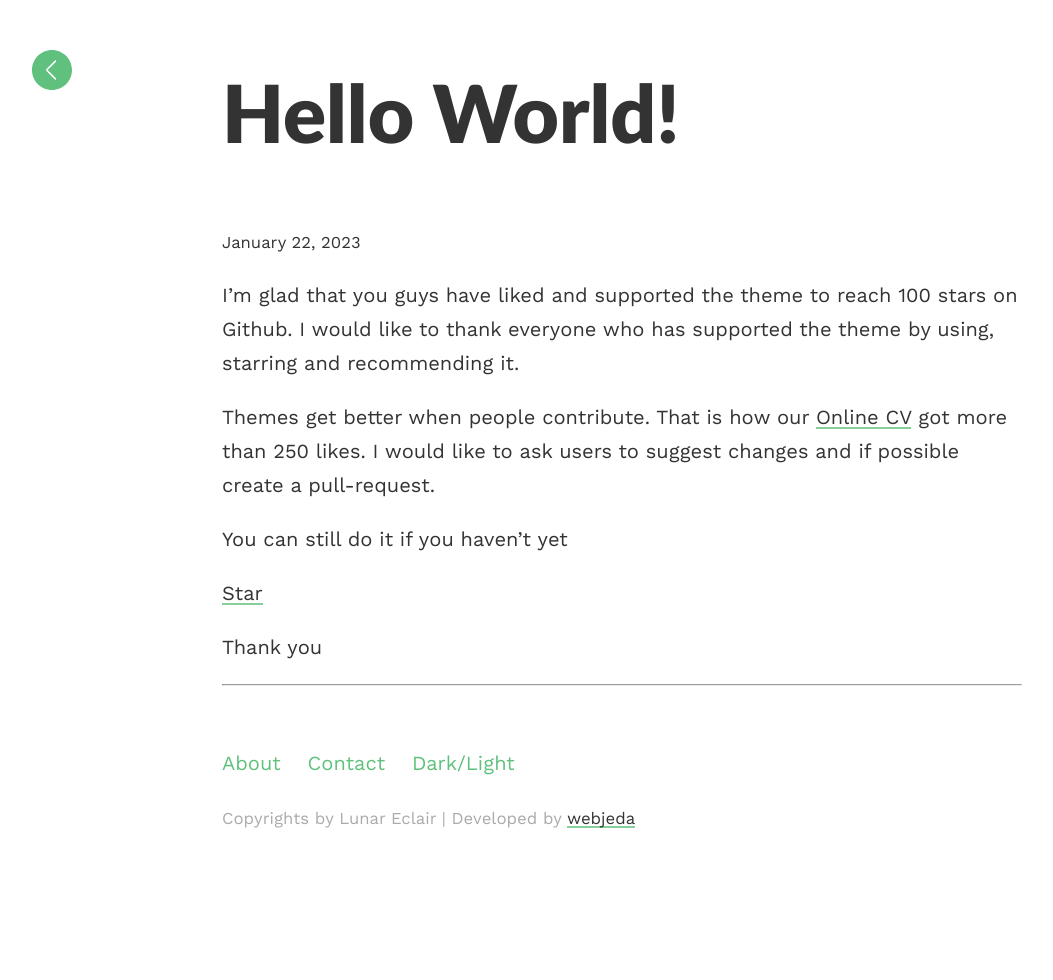
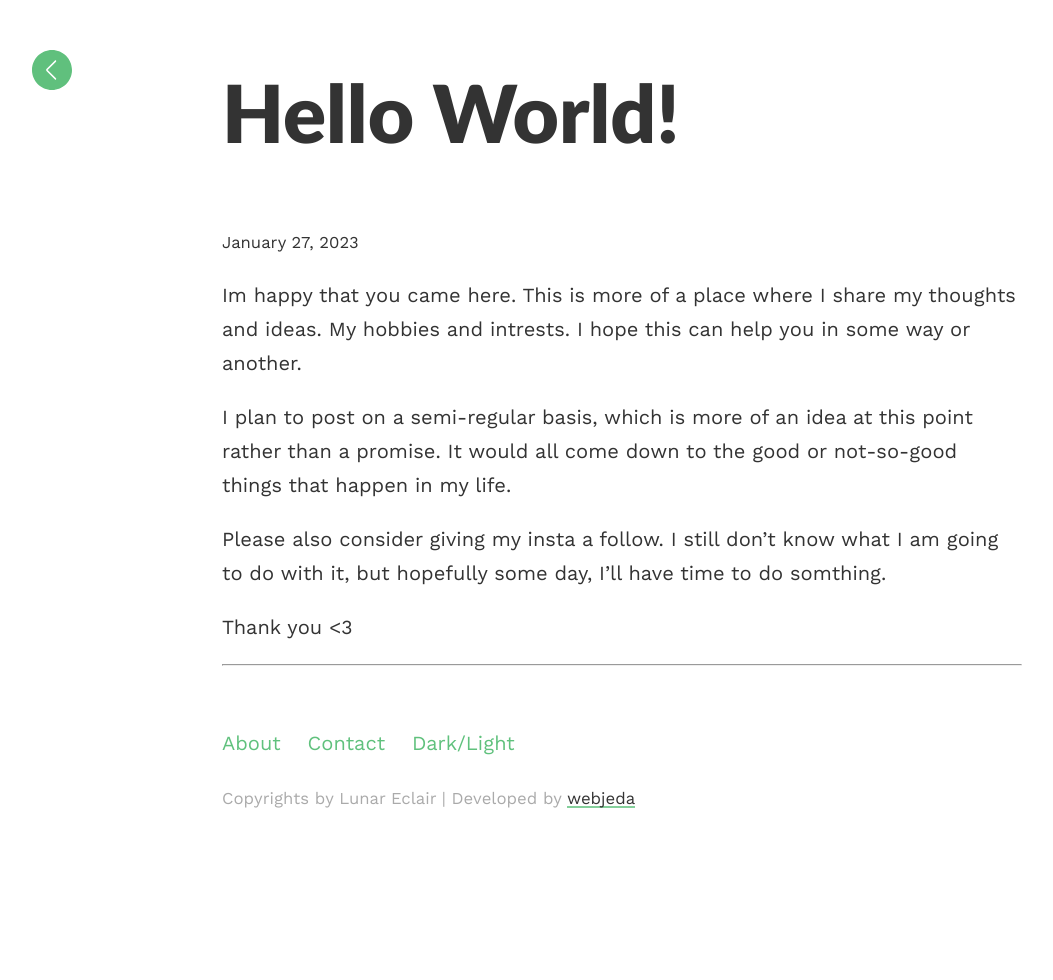
Before and after one commit to willowxsequoia/willowxsequoia.github.io, a Jekyll site: the page built from _posts/2023-01-27-first-post.md, in a window 1280 px wide. Shown: the whole page, without its empty margins (18-1071 px from the left). Built offline with Jekyll 4.4.1, drawn with Linux system fonts in a browser that asks for light colours; comment, search, counter and statistics services are not loaded.

Commit message:
Update first post, and change footer details.

```diff
--- a/_posts/2023-01-22-first-post.md
+++ /dev/null
@@ -1,16 +0,0 @@
----
-layout: post
-title:  "Hello World!"
----
-
-I'm glad that you guys have liked and supported the theme to reach 100 stars on Github. I would like to thank everyone who has supported the theme by using, starring and recommending it.
-
-Themes get better when people contribute. That is how our [Online CV](https://github.com/sharu725/online-cv){: target="_blank"} got more than 250 likes. I would like to ask users to suggest changes and if possible create a pull-request.
-
-You can still do it if you haven't yet
-
-<!-- Place this tag where you want the button to render. -->
-<a class="github-button" href="https://github.com/sharu725/hagura" data-icon="octicon-star" data-size="large" data-show-count="true" aria-label="Star sharu725/hagura on GitHub">Star</a>
-<script async defer src="https://buttons.github.io/buttons.js"></script>
-
-Thank you
--- /dev/null
+++ b/_posts/2023-01-27-first-post.md
@@ -0,0 +1,12 @@
+---
+layout: post
+title:  "Hello World!"
+---
+
+Im happy that you came here. This is more of a place where I share my thoughts and ideas. My hobbies and intrests. I hope this can help you in some way or another.
+
+I plan to post on a semi-regular basis, which is more of an idea at this point rather than a promise. It would all come down to the good or not-so-good things that happen in my life.
+
+Please also consider giving my insta a follow. I still don't know what I am going to do with it, but hopefully some day, I'll have time to do somthing.
+
+Thank you <3
--- a/index.html
+++ b/index.html
@@ -22,7 +22,7 @@ layout: default
 
   {% for page in (1..paginator.total_pages) %}
     {% if page == paginator.page %}
-      <span class="webjeda">{{ page }}</span>
+      <span class="lunareclair">{{ page }}</span>
     {% elsif page == 1 %}
       <a href="{{site.baseurl}}/">{{ page }}</a>
     {% else %}
```
